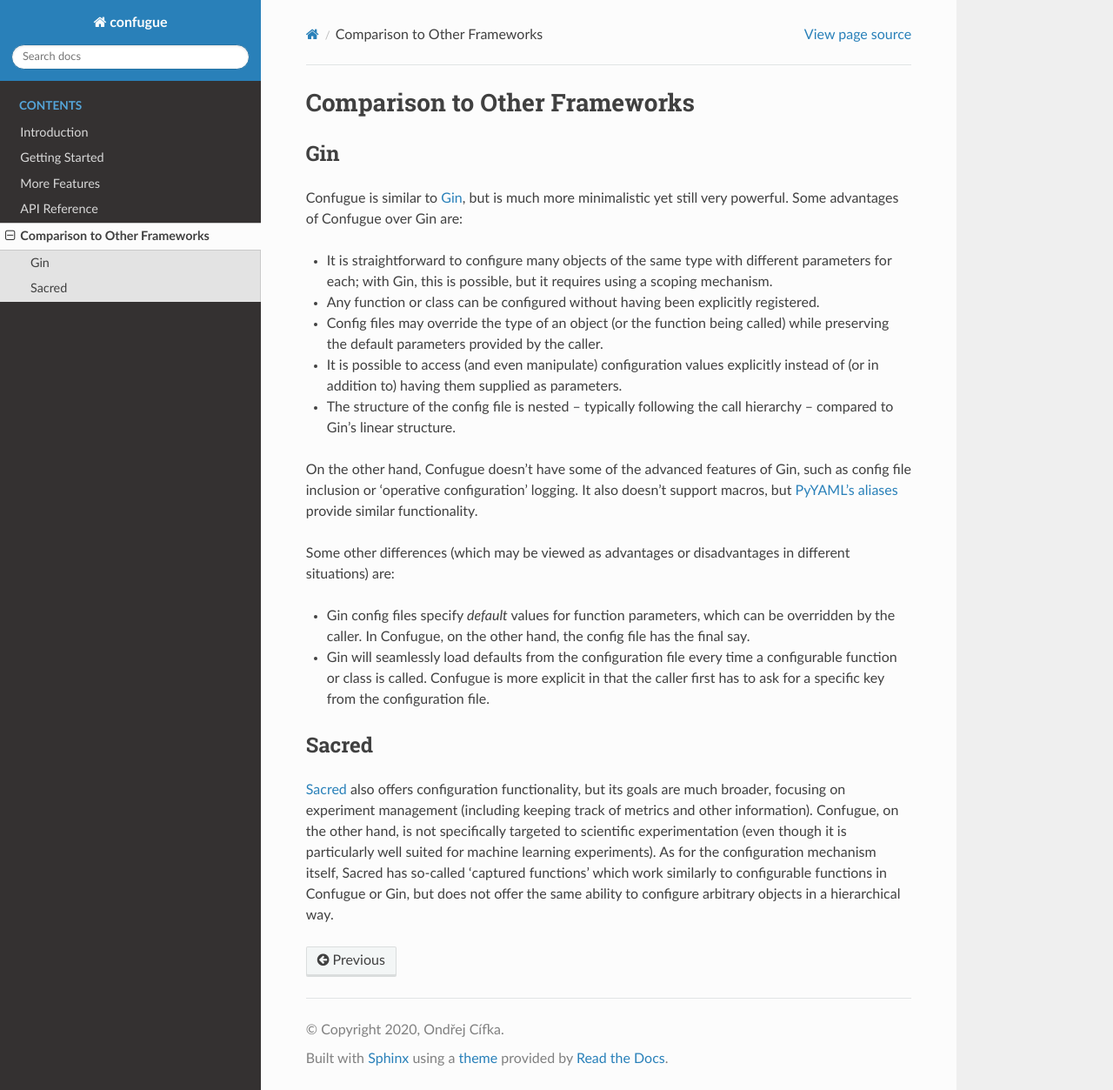
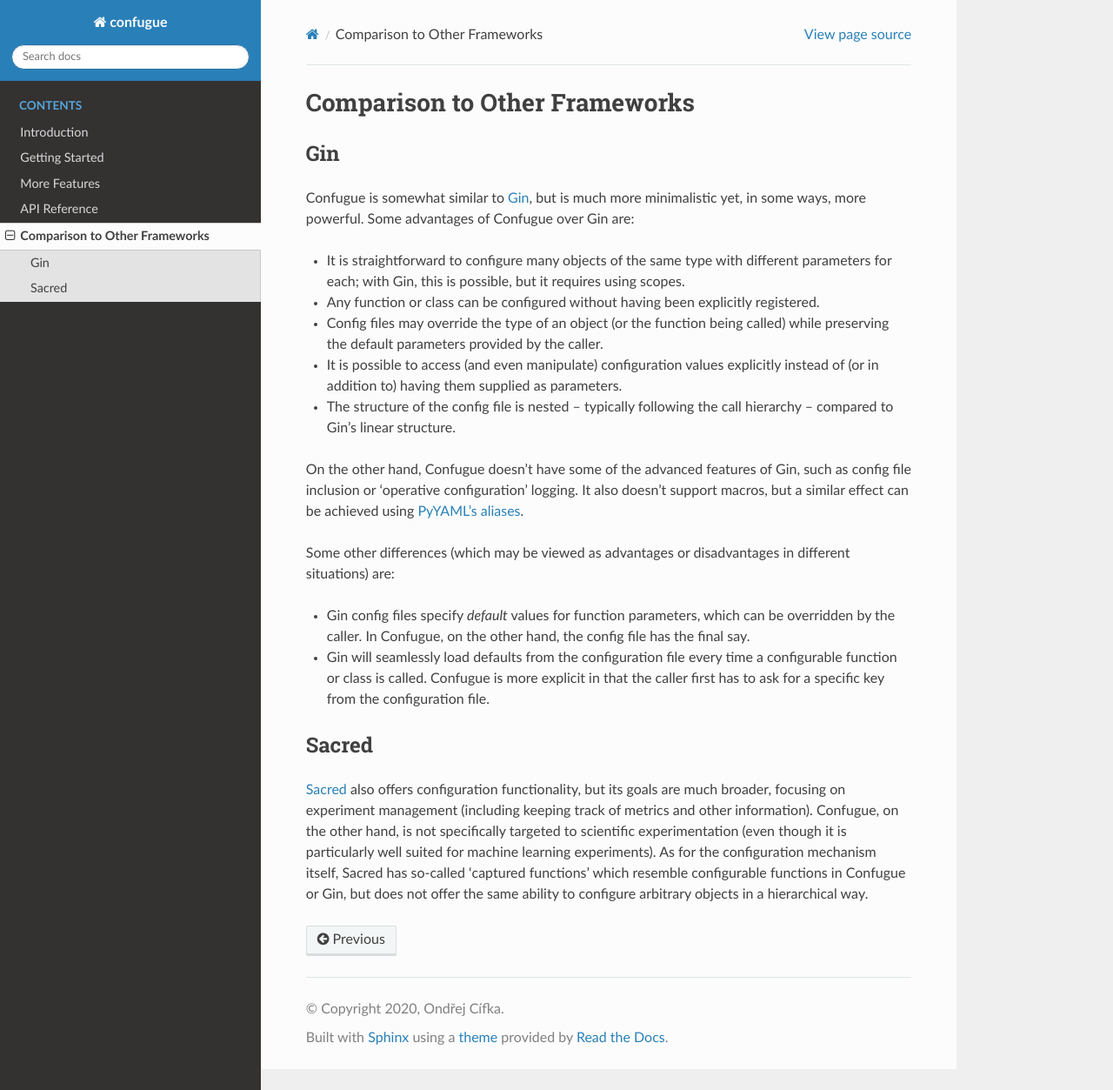
Before and after one commit to cifkao/confugue, a Sphinx documentation site: the page built from docs/comparison.rst, in a window 1280 px wide and 1253 px high. Shown: the whole window at 87% size. Built offline with Sphinx 7.4.7 and the Read the Docs theme 2.0.0, drawn with Linux system fonts in a browser that asks for light colours.

Commit message:
Update comparison section of docs

```diff
--- a/docs/comparison.rst
+++ b/docs/comparison.rst
@@ -4,16 +4,16 @@
 Gin
 ~~~
 
-Confugue is similar to `Gin <https://github.com/google/gin-config>`_, but is much more minimalistic yet still very powerful.
+Confugue is somewhat similar to `Gin <https://github.com/google/gin-config>`_, but is much more minimalistic yet, in some ways, more powerful.
 Some advantages of Confugue over Gin are:
 
-- It is straightforward to configure many objects of the same type with different parameters for each; with Gin, this is possible, but it requires using a scoping mechanism.
+- It is straightforward to configure many objects of the same type with different parameters for each; with Gin, this is possible, but it requires using scopes.
 - Any function or class can be configured without having been explicitly registered.
 - Config files may override the type of an object (or the function being called) while preserving the default parameters provided by the caller.
 - It is possible to access (and even manipulate) configuration values explicitly instead of (or in addition to) having them supplied as parameters.
 - The structure of the config file is nested – typically following the call hierarchy – compared to Gin's linear structure.
 
-On the other hand, Confugue doesn't have some of the advanced features of Gin, such as config file inclusion or 'operative configuration' logging. It also doesn't support macros, but `PyYAML's aliases <https://pyyaml.org/wiki/PyYAMLDocumentation#aliases>`_ provide similar functionality.
+On the other hand, Confugue doesn't have some of the advanced features of Gin, such as config file inclusion or 'operative configuration' logging. It also doesn't support macros, but a similar effect can be achieved using `PyYAML's aliases <https://pyyaml.org/wiki/PyYAMLDocumentation#aliases>`_.
 
 Some other differences (which may be viewed as advantages or disadvantages in different situations) are:
 
@@ -23,7 +23,7 @@
 Sacred
 ~~~~~~
 
-`Sacred <https://github.com/IDSIA/sacred>`_ also offers configuration functionality, but its goals are much broader, focusing on experiment management (including keeping track of metrics and other information). Confugue, on the other hand, is not specifically targeted to scientific experimentation (even though it is particularly well suited for machine learning experiments). As for the configuration mechanism itself, Sacred has so-called 'captured functions' which work similarly to configurable functions in Confugue or Gin, but does not offer the same ability to configure arbitrary objects in a hierarchical way.
+`Sacred <https://github.com/IDSIA/sacred>`_ also offers configuration functionality, but its goals are much broader, focusing on experiment management (including keeping track of metrics and other information). Confugue, on the other hand, is not specifically targeted to scientific experimentation (even though it is particularly well suited for machine learning experiments). As for the configuration mechanism itself, Sacred has so-called 'captured functions' which resemble configurable functions in Confugue or Gin, but does not offer the same ability to configure arbitrary objects in a hierarchical way.
 
 .. |build-status| image:: https://travis-ci.com/cifkao/confugue.svg?branch=master
    :target: https://travis-ci.com/cifkao/confugue
```
Also changed, not shown: README.rst (+4 -4 lines).
